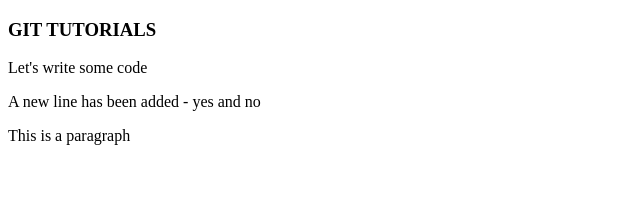
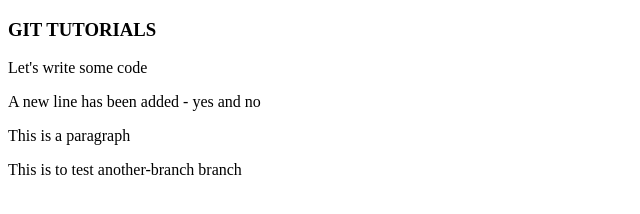
Before and after one commit to ikosafo/testproject, a plain HTML site: page index.html in a window 1280 px wide. Shown: the whole page, without its empty margins (0-640 px from the left). Drawn offline with Linux system fonts and the light colour scheme.

Commit message:
Updated file

```diff
--- a/index.html
+++ b/index.html
@@ -15,6 +15,7 @@
     <p>Let's write some code</p>
     <p>A new line has been added - yes and no</p>
     <p>This is a paragraph</p>
+    <p>This is to test another-branch branch</p>
 </body>
 
 </html>
```
Also changed, not shown: new.html (added, +1 -0 lines).
